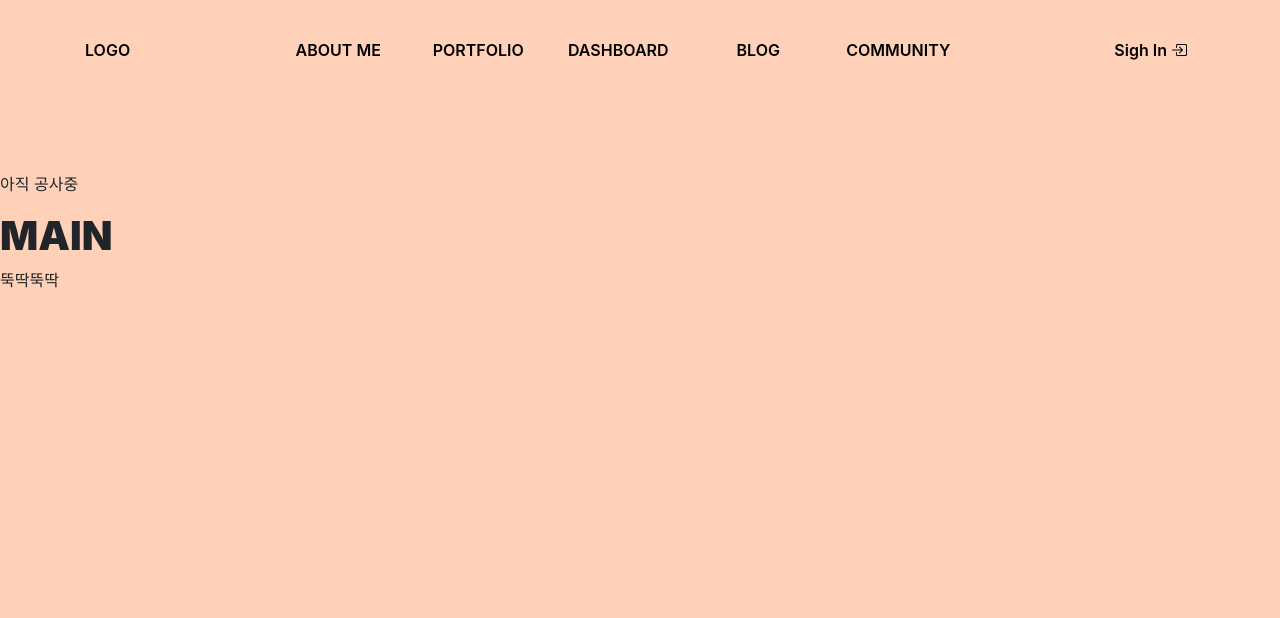
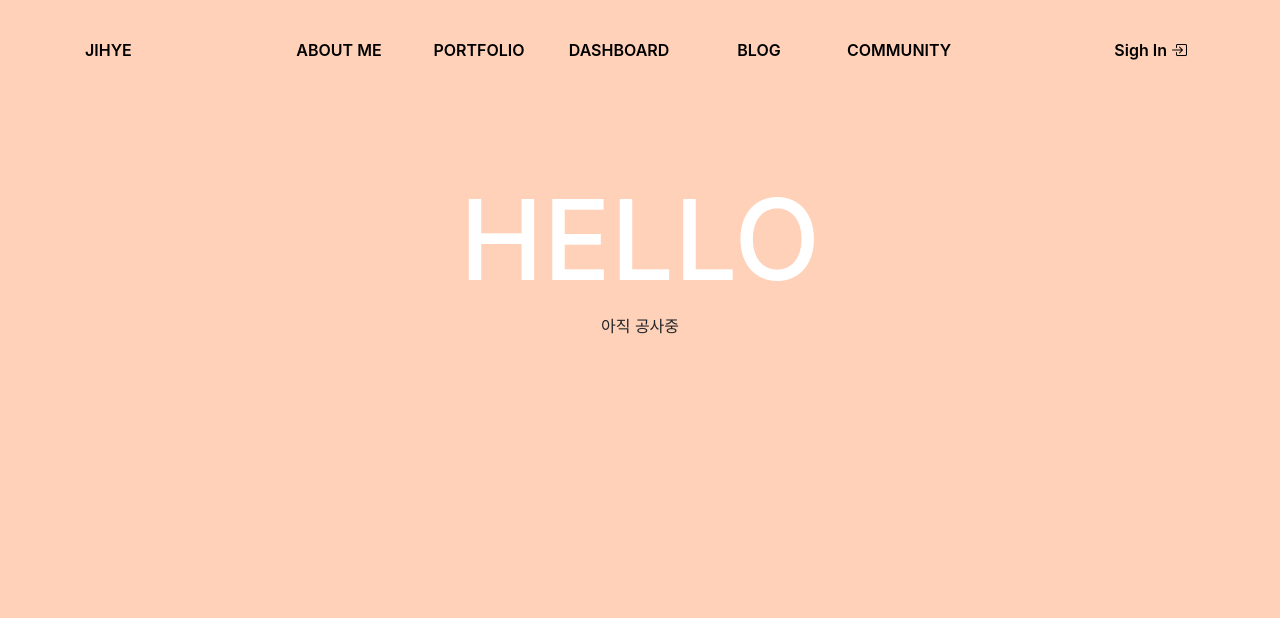
Before and after one commit to rose129/hmd_project_pf, a Django app: template single_pages/templates/single_pages/main.html in a window 1280 px wide. Shown: the top 618 px of the page. Run offline with Django 3.2, Linux system fonts and the light colour scheme; the template is opened without the code that fills it, so the values that code supplies are empty; some libraries are stand-ins or nearby versions.

Commit message:
메인 미완성

```diff
--- a/single_pages/templates/single_pages/main.html
+++ b/single_pages/templates/single_pages/main.html
@@ -6,6 +6,7 @@
     <link rel="stylesheet" href="https://cdn.jsdelivr.net/npm/bootstrap-icons@1.10.4/font/bootstrap-icons.css">
     <link rel="stylesheet" href="{% static 'css/style.css' %}">
     <link rel="stylesheet" href="{% static 'css/main.css' %}">
+    <link rel="stylesheet" href="{% static 'css/main_con.css' %}">
 {% endblock %}
 
 {% block title %} MAIN {% endblock %}
@@ -15,18 +16,21 @@
     <span id="splash-overlay" class="splash"></span>
     <span id="welcome" class="z-depth-4"></span>
 
+
+
     <main class="valign-wrapper">
       <span class="container grey-text text-lighten-1 ">
+        <h1 data-3d-text class="title_con">HELLO</h1>
+        <p class="flow-text">아직 공사중</p>
 
-        <p class="flow-text">아직 공사중</p>
-        <h1 class="title grey-text text-lighten-3">MAIN</h1>
 
-        <blockquote class="flow-text">뚝딱뚝딱</blockquote>
+
+        <blockquote class="flow-text"></blockquote>
 
       </span>
     </main>
 
 
 
-  <script src="{% static 'js/main.js' %}"></script>
+  <script src="static/js/main.js"></script>
 {% endblock %}
--- a/static/css/login.css
+++ b/static/css/login.css
@@ -294,7 +294,7 @@ button:hover,
 .social .kakao{
     background: #FEE500;
     color: #191919;
-    padding: 10px;
+    padding: 20px;
     border-radius: 30px;
     display: flex;
     align-items: center;
--- a/static/css/main.css
+++ b/static/css/main.css
@@ -15,6 +15,14 @@ h1.title,
   font-weight: 900;
 }
 
+h1.title_con{
+  font-size: 7em;
+  color: white;
+}
+
+.valign-wrapper{
+  text-align: center;
+}
 /* start welcome animation */
 
 body{
--- a/templates/base.html
+++ b/templates/base.html
@@ -33,6 +33,5 @@
     <script src="https://code.jquery.com/jquery-3.5.1.slim.min.js"></script>
     <script src="https://cdn.jsdelivr.net/npm/bootstrap@4.6.0/dist/js/bootstrap.bundle.min.js"></script>
     <script src="https://cdnjs.cloudflare.com/ajax/libs/wow/1.1.2/wow.js"></script>
-    <script src="{% static 'wow/dist/wow.min.js' %}" ></script>
 </body>
 </html>
--- a/templates/navbar.html
+++ b/templates/navbar.html
@@ -5,7 +5,7 @@
         <div class="container">
             <!-- logo -->
             <div class="logo">
-                <a href="/">LOGO</a>
+                <a href="/">JIHYE</a>
             </div>
             <!-- nav -->
             <button class="navbar-toggler" type="button" data-toggle="collapse" data-target="#navbarNavDropdown" aria-controls="navbarNavDropdown" aria-expanded="false" aria-label="Toggle navigation">
```
Also changed, not shown: static/css/main_con.css (added).
